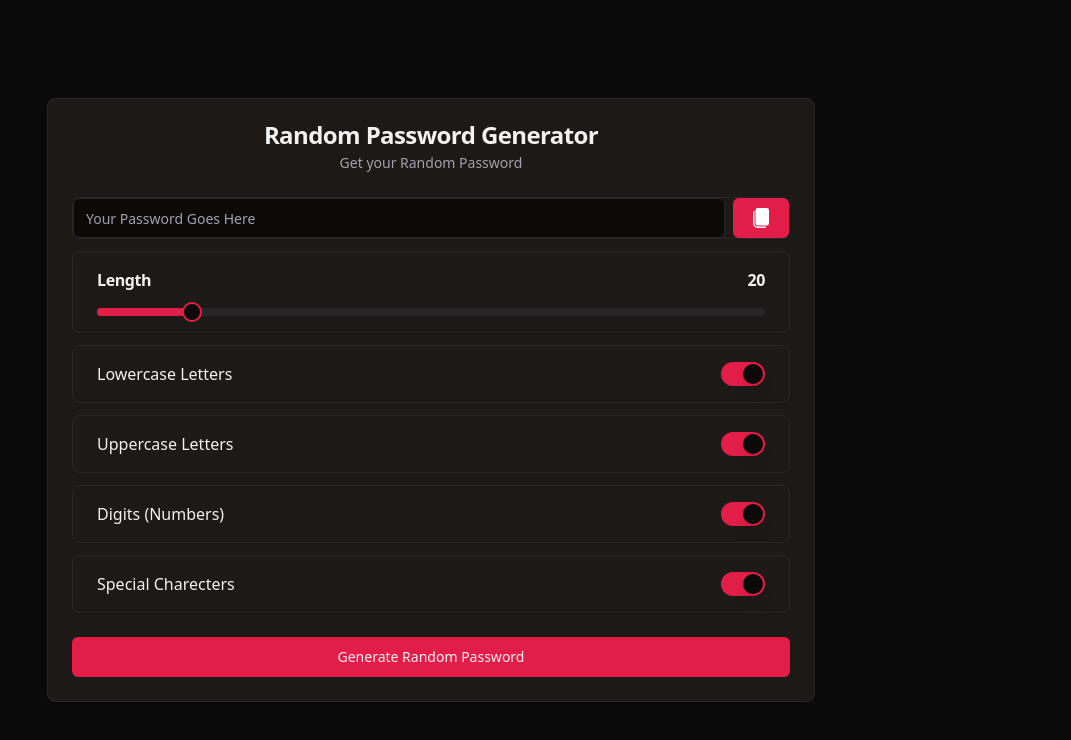
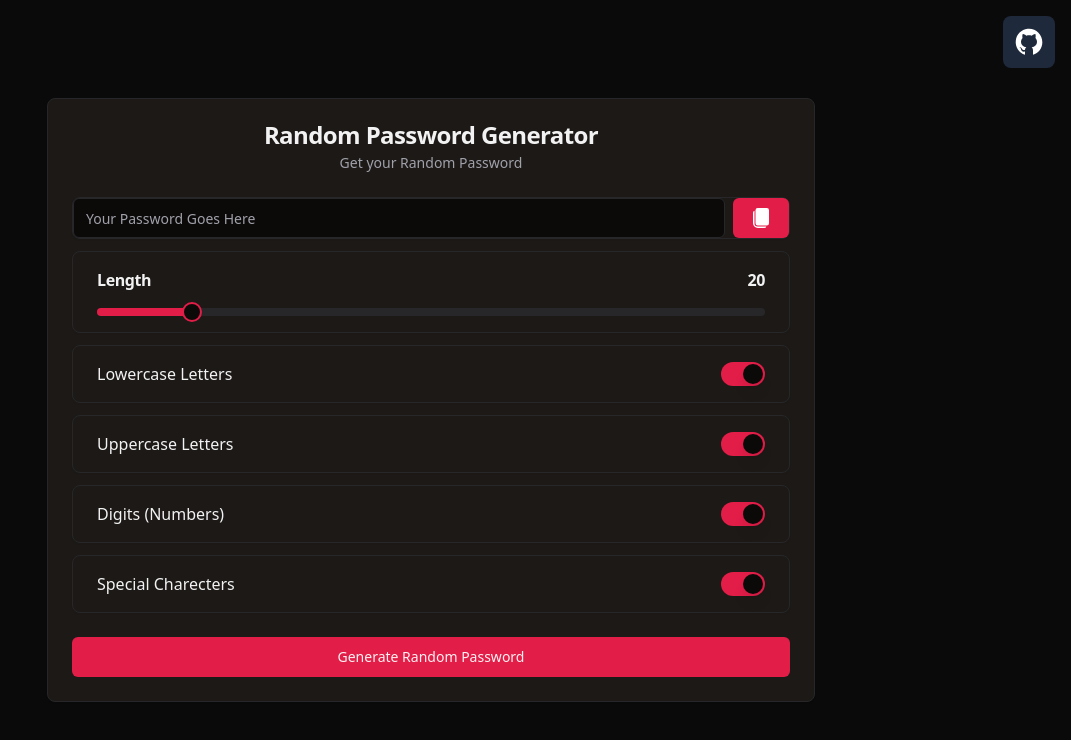
Before and after one commit to sanoojes/random-password-generator-react, a React (Vite) app: page / in a window 1280 px wide. Shown: the top 740 px of the page, without its empty margins (209-1280 px from the left). Built offline with nearby package versions, Linux system fonts and the light colour scheme.

Commit message:
feat: add github button

```diff
--- a/src/App.tsx
+++ b/src/App.tsx
@@ -96,6 +96,27 @@
 
     return (
         <>
+            <button
+                type="button"
+                className="absolute top-4 right-2 bg-slate-800 hover:bg-slate-700 focus:outline-none font-medium rounded-lg text-sm p-2.5 text-center inline-flex items-center me-2 transition-colors"
+                onClick={() => {
+                    open(
+                        `https://github.com/sanoojes` +
+                            import.meta.env.BASE_URL,
+                        "SingleSecondaryWindowName"
+                    );
+                }}
+            >
+                <svg
+                    xmlns="http://www.w3.org/2000/svg"
+                    viewBox="0 0 24 24"
+                    width="2rem"
+                    height="2rem"
+                    fill="#fff"
+                >
+                    <path d="M10.9,2.1c-4.6,0.5-8.3,4.2-8.8,8.7c-0.6,5,2.5,9.3,6.9,10.7v-2.3c0,0-0.4,0.1-0.9,0.1c-1.4,0-2-1.2-2.1-1.9 c-0.1-0.4-0.3-0.7-0.6-1C5.1,16.3,5,16.3,5,16.2C5,16,5.3,16,5.4,16c0.6,0,1.1,0.7,1.3,1c0.5,0.8,1.1,1,1.4,1c0.4,0,0.7-0.1,0.9-0.2 c0.1-0.7,0.4-1.4,1-1.8c-2.3-0.5-4-1.8-4-4c0-1.1,0.5-2.2,1.2-3C7.1,8.8,7,8.3,7,7.6C7,7.2,7,6.6,7.3,6c0,0,1.4,0,2.8,1.3 C10.6,7.1,11.3,7,12,7s1.4,0.1,2,0.3C15.3,6,16.8,6,16.8,6C17,6.6,17,7.2,17,7.6c0,0.8-0.1,1.2-0.2,1.4c0.7,0.8,1.2,1.8,1.2,3 c0,2.2-1.7,3.5-4,4c0.6,0.5,1,1.4,1,2.3v3.3c4.1-1.3,7-5.1,7-9.5C22,6.1,16.9,1.4,10.9,2.1z" />
+                </svg>
+            </button>
             <main className="flex text-neutral-50 bg-neutral-950 h-screen w-screen justify-center items-center">
                 <Card className="w-8/12 max-w-screen-md">
                     <CardHeader>
```
